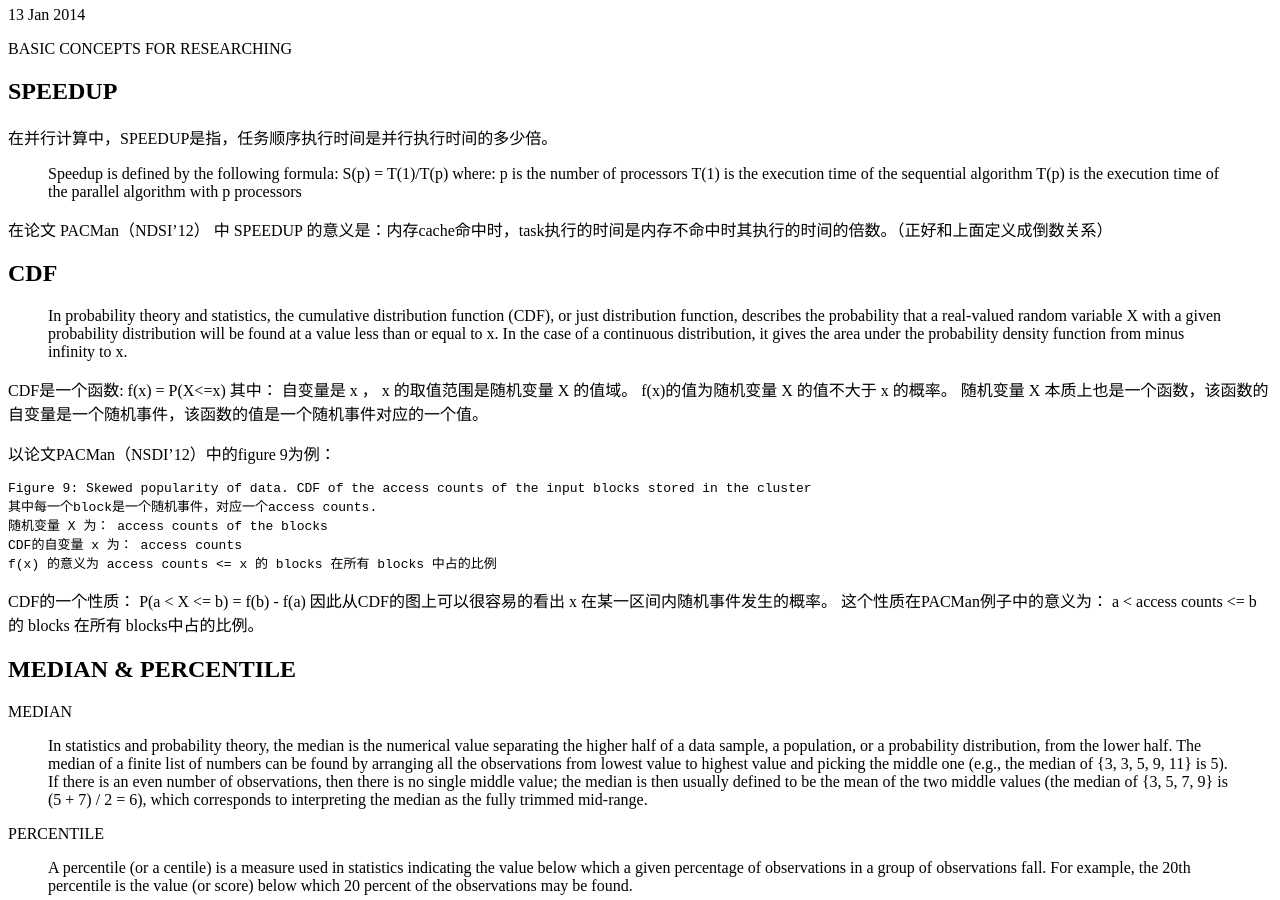
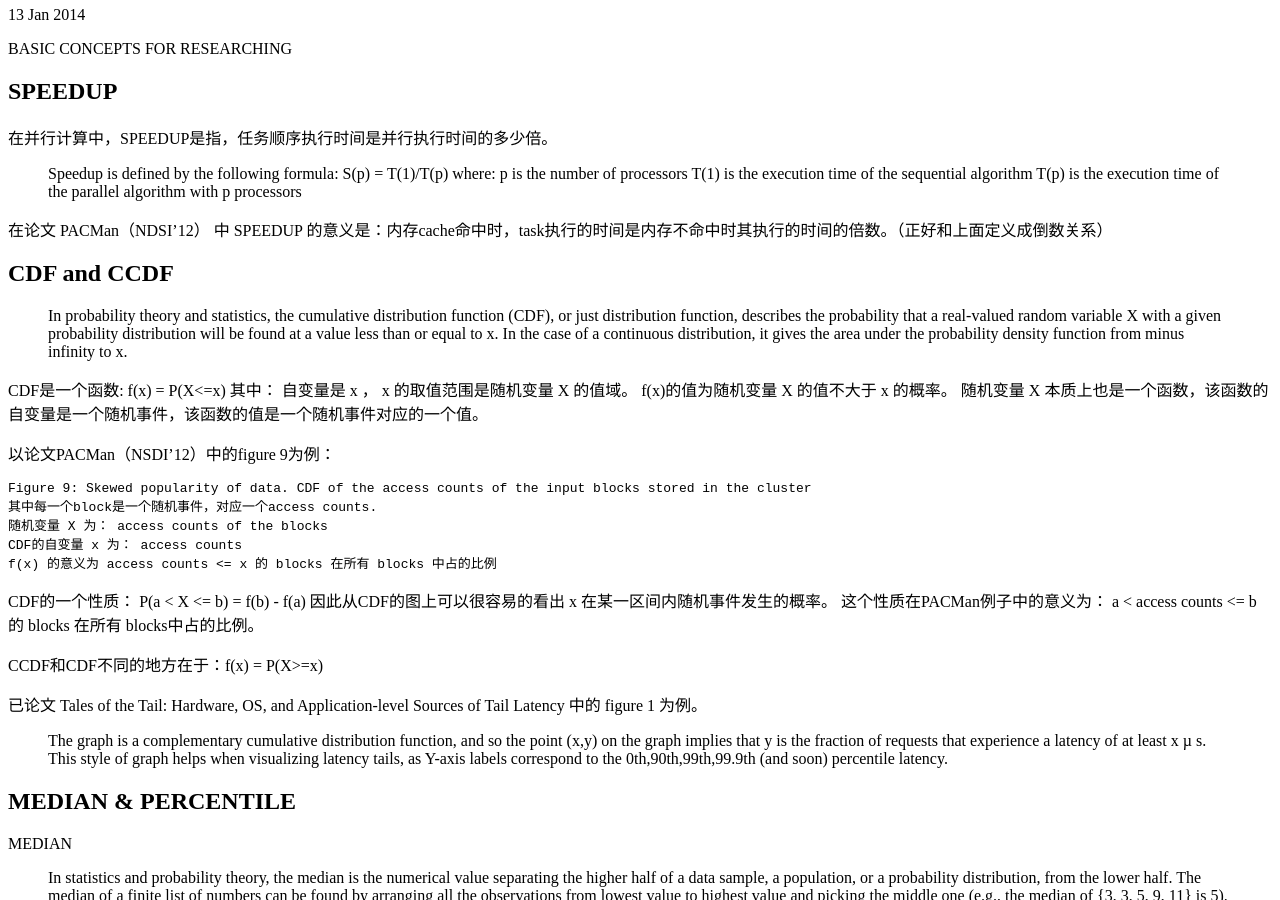
Before and after one commit to lavenresearch/lavenresearch.github.io, a Jekyll site: the page built from _posts/2014-01-13-BASIC-CONCEPTS-FOR-RESEARCHING.md, in a window 1280 px wide and 900 px high, scrolled down 240 px. Built offline with Jekyll 4.4.1, drawn with Linux system fonts in a browser that asks for light colours; comment, search, counter and statistics services are not loaded.

Commit message:
Add new posts

```diff
--- a/_posts/2014-01-13-BASIC-CONCEPTS-FOR-RESEARCHING.md
+++ b/_posts/2014-01-13-BASIC-CONCEPTS-FOR-RESEARCHING.md
@@ -21,7 +21,7 @@ BASIC CONCEPTS FOR RESEARCHING
 
 在论文 PACMan（NDSI'12） 中 SPEEDUP 的意义是：内存cache命中时，task执行的时间是内存不命中时其执行的时间的倍数。（正好和上面定义成倒数关系）
 
-## CDF
+## CDF and CCDF
 
 > In probability theory and statistics, the cumulative distribution function (CDF), or just distribution function, describes the probability that a real-valued random variable X with a given probability distribution will be found at a value less than or equal to x. In the case of a continuous distribution, it gives the area under the probability density function from minus infinity to x.
 
@@ -42,6 +42,12 @@ f(x)的值为随机变量 X 的值不大于 x 的概率。
 CDF的一个性质： P(a < X <= b) = f(b) - f(a)
 因此从CDF的图上可以很容易的看出 x 在某一区间内随机事件发生的概率。
 这个性质在PACMan例子中的意义为： a < access counts <= b 的 blocks 在所有 blocks中占的比例。
+
+CCDF和CDF不同的地方在于：f(x) = P(X>=x)
+
+已论文 Tales of the Tail: Hardware, OS, and Application-level Sources of Tail Latency 中的 figure 1 为例。
+
+> The graph is a complementary cumulative distribution function, and so the point (x,y) on the graph implies that y is the fraction of requests that experience a latency of at least x µ s. This style of graph helps when visualizing latency tails, as Y-axis labels correspond to the 0th,90th,99th,99.9th (and soon) percentile latency.
 
 ## MEDIAN & PERCENTILE
 
```
